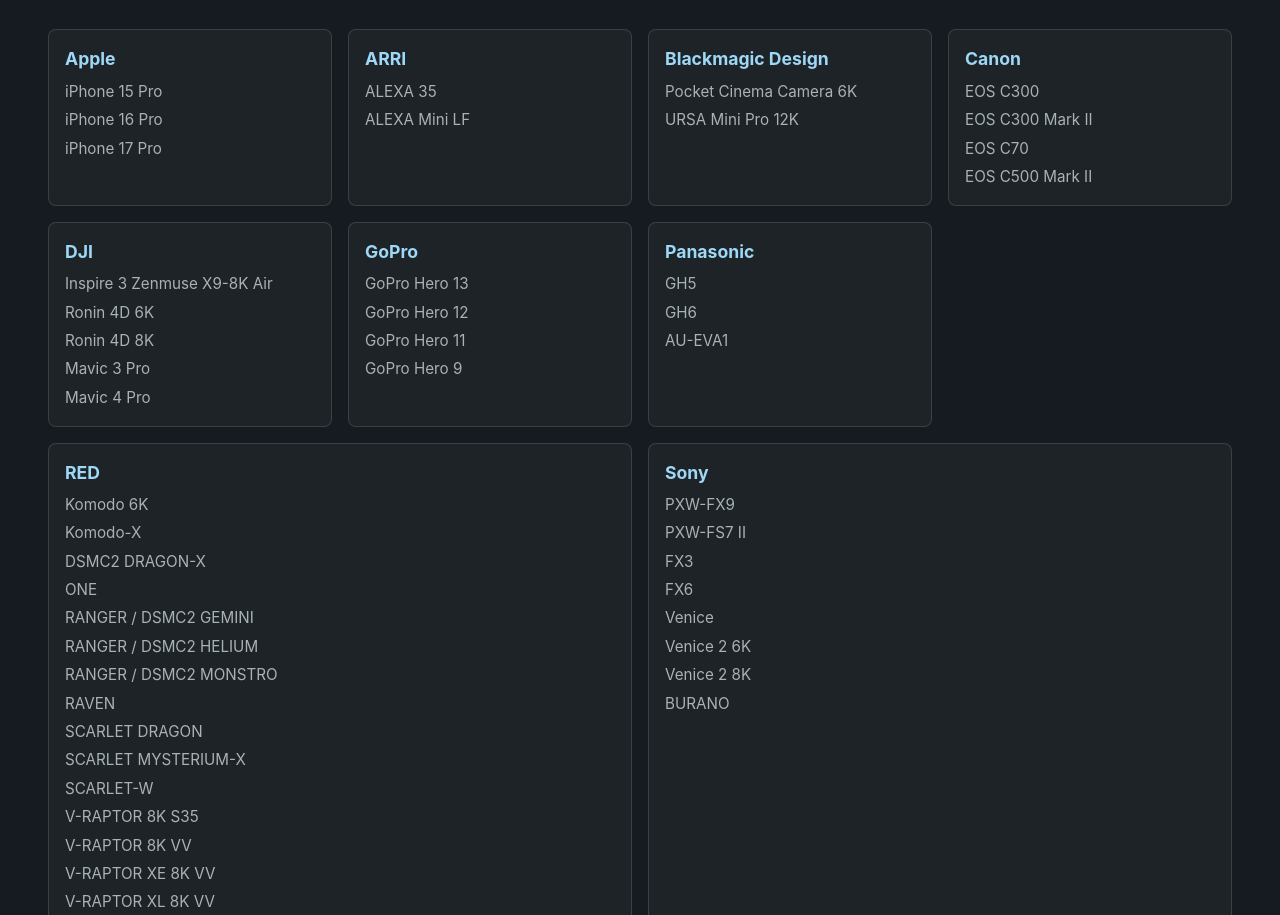
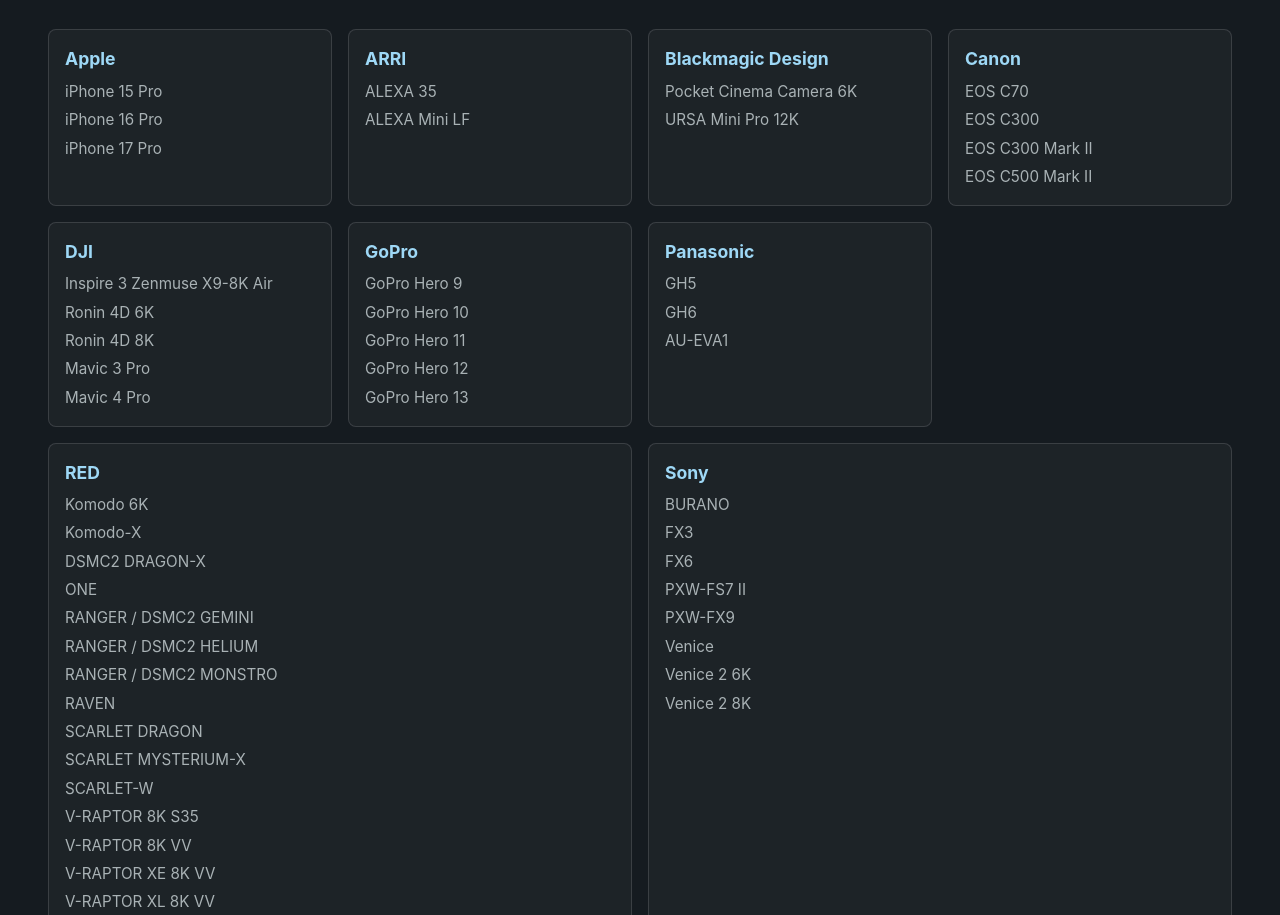
Before and after one commit to fkick/MediaEstimator, a plain HTML site: page docs/index.html in a window 1280 px wide. Shown: the part 2548-3463 px from the top of the page. Drawn offline with Linux system fonts and the light colour scheme.

Commit message:
Update index.html

```diff
--- a/docs/index.html
+++ b/docs/index.html
@@ -116,9 +116,9 @@
                 <article class="camera-group">
                     <h3>Canon</h3>
                     <ul>
+                        <li>EOS C70</li>
                         <li>EOS C300</li>
                         <li>EOS C300 Mark II</li>
-                        <li>EOS C70</li>
                         <li>EOS C500 Mark II</li>
                     </ul>
                 </article>
@@ -135,10 +135,12 @@
                 <article class="camera-group">
                     <h3>GoPro</h3>
                     <ul>
+
+                     	<li>GoPro Hero 9</li>
+                      	<li>GoPro Hero 10</li>
+                      	<li>GoPro Hero 11</li>
+                        <li>GoPro Hero 12</li>
                         <li>GoPro Hero 13</li>
-                        <li>GoPro Hero 12</li>
-                        <li>GoPro Hero 11</li>
-                        <li>GoPro Hero 9</li>
                     </ul>
                 </article>
                 <article class="camera-group">
@@ -174,14 +176,15 @@
                 <article class="camera-group camera-group-wide">
                     <h3>Sony</h3>
                     <ul>
+                    	<li>BURANO</li>
+                    	<li>FX3</li>
+                        <li>FX6</li>
+                        <li>PXW-FS7 II</li>
                         <li>PXW-FX9</li>
-                        <li>PXW-FS7 II</li>
-                        <li>FX3</li>
-                        <li>FX6</li>
                         <li>Venice</li>
                         <li>Venice 2 6K</li>
                         <li>Venice 2 8K</li>
-                        <li>BURANO</li>
+
                     </ul>
                 </article>
             </div>
```
